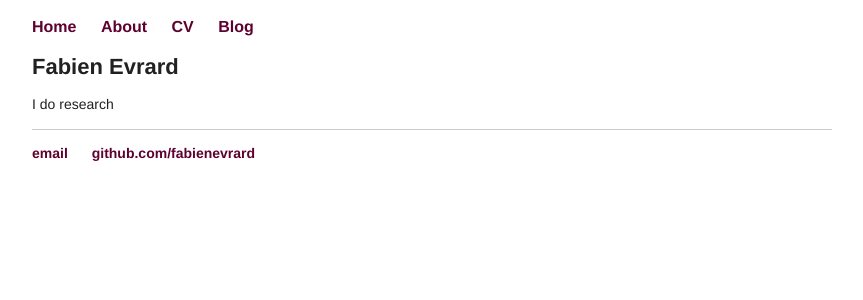
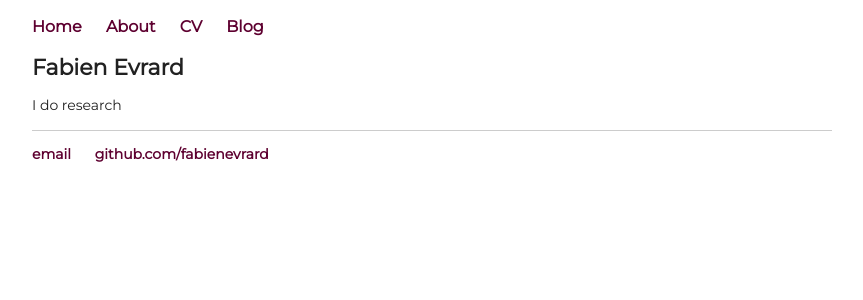
Before and after one commit to fabienevrard/fabienevrard.github.io, a Jekyll site: the page built from index.html, in a window 1280 px wide. Shown: the top 300 px of the page, without its empty margins (208-1071 px from the left). Built offline with Jekyll 4.4.1, drawn with Linux system fonts in a browser that asks for light colours.

Commit message:
Update main.css

```diff
--- a/css/main.css
+++ b/css/main.css
@@ -1,5 +1,8 @@
+@import url(http://fonts.googleapis.com/css?family=Merriweather:300,300italic,400,400italic,700,700italic);
+@import url(http://fonts.googleapis.com/css?family=Montserrat);
+
 body {
-	font-family: 'Helvetica', 'Arial', 'Sans-Serif';
+	font-family: 'Montserrat', 'Helvetica', 'Arial', 'Sans-Serif';
 	max-width: 800px;
 	margin: 0 auto; /*this will cause the div to be in the center*/
 }
```
